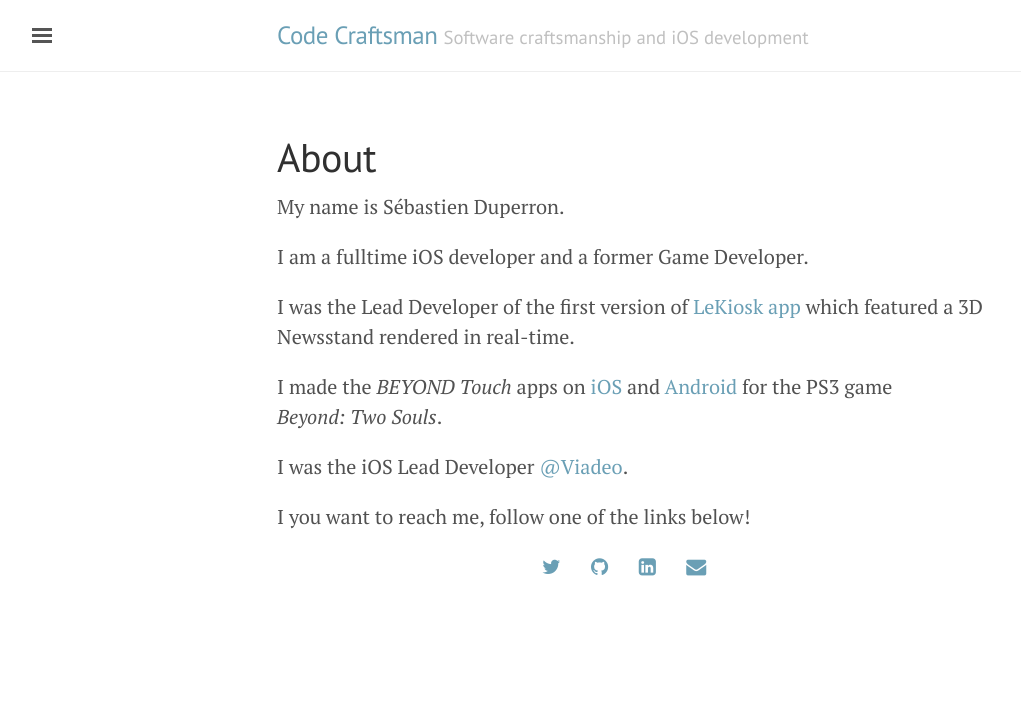
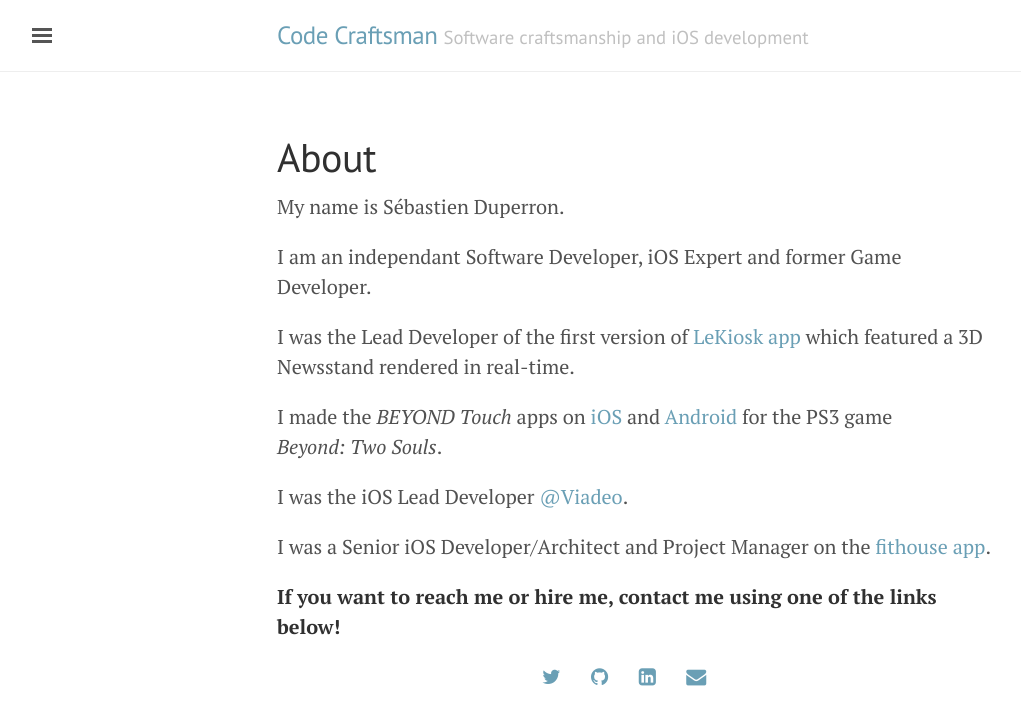
Before and after one commit to Liquidsoul/code-craftsman.fr, a Jekyll site: the page built from about.md, in a window 1280 px wide. Shown: the top 725 px of the page, without its empty margins (3-1024 px from the left). Built offline with Jekyll 4.4.1, drawn with Linux system fonts in a browser that asks for light colours.

Commit message:
Update about section

```diff
--- a/about.md
+++ b/about.md
@@ -5,7 +5,7 @@
 
 My name is {{ site.author.name }}.
 
-I am a fulltime iOS developer and a former Game Developer.
+I am an independant Software Developer, iOS Expert and former Game Developer.
 
 I was the Lead Developer of the first version of [LeKiosk app](https://itunes.apple.com/en/app/lekiosk-la-plus-belle-experience/id626703984?mt=8) which featured a 3D Newsstand rendered in real-time.
 
@@ -13,6 +13,8 @@
 
 I was the iOS Lead Developer [@Viadeo](https://www.viadeo.com).
 
-I you want to reach me, follow one of the links below!
+I was a Senior iOS Developer/Architect and Project Manager on the [fithouse](https://www.fit-house.com "website") [app](https://itunes.apple.com/us/app/fithouse/id1293663977?mt=8 "AppStore").
+
+**If you want to reach me or hire me, contact me using one of the links below!**
 
 {% include infos.html %}
```
